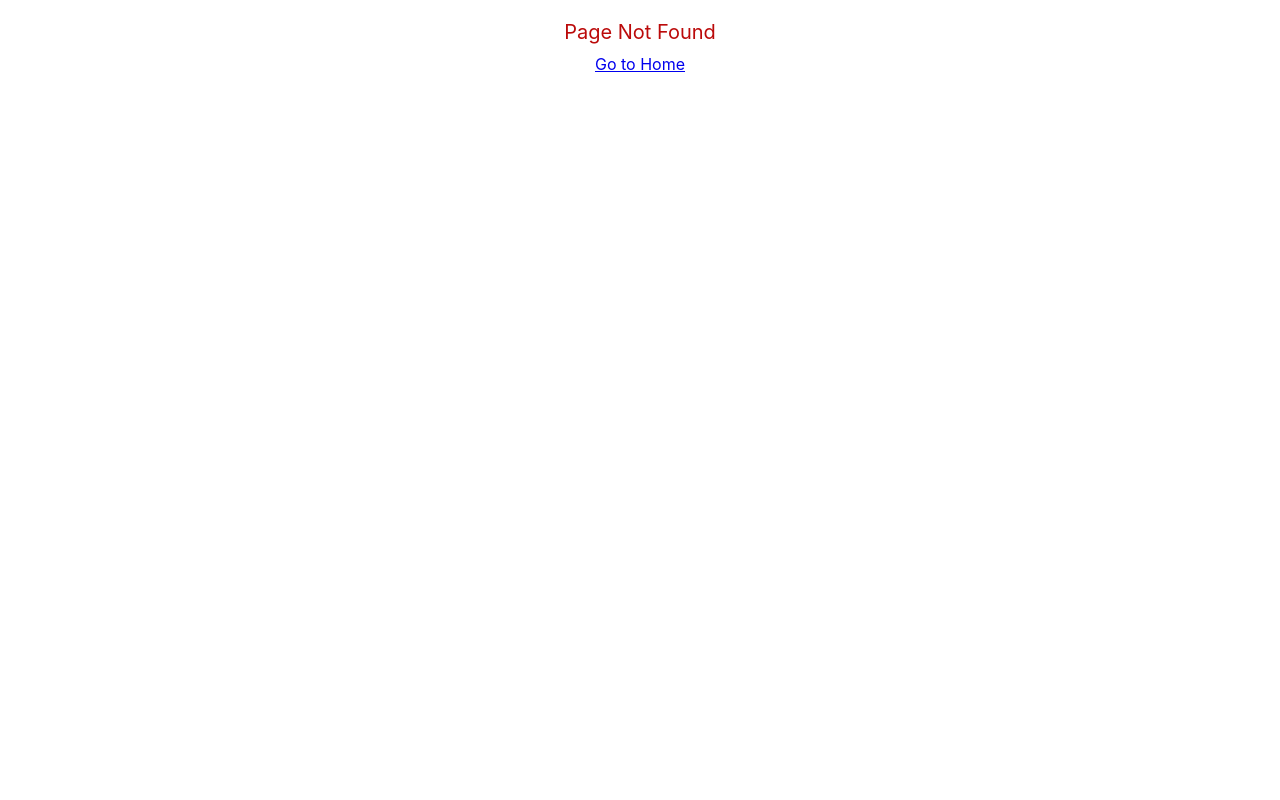
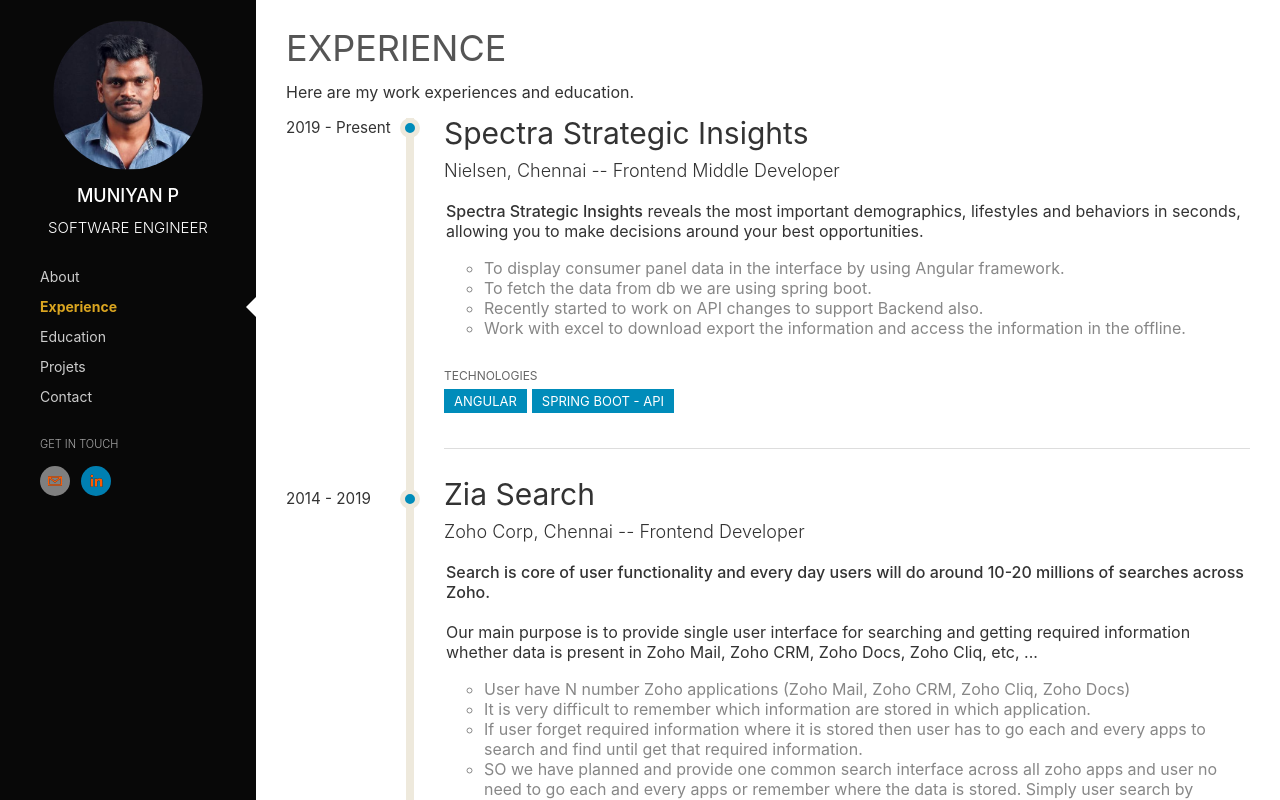
Before and after one commit to Muniyan/portfolio, a React (Create React App) app: page /portfolio/experience in a window 1280 px wide. Before the commit this address had no page. Built offline with nearby package versions, Linux system fonts and the light colour scheme.

Commit message:
initial commit

```diff
--- a/package.json
+++ b/package.json
@@ -2,7 +2,7 @@
   "name": "muniyan.github.io",
   "version": "0.1.0",
   "private": true,
-  "homepage": "https://muniyan.github.io/",
+  "homepage": "https://muniyan.github.io/portfolio/",
   "dependencies": {
     "@testing-library/jest-dom": "^4.2.4",
     "@testing-library/react": "^9.3.2",
--- a/src/App.js
+++ b/src/App.js
@@ -1,12 +1,13 @@
 import React, { Component } from 'react';
 import './App.css';
 import { Route, Switch, Redirect } from 'react-router-dom';
-import Portfolio from './component/portfolio';
 import About from './component/about';
 import Contact from './component/contact';
 import Sidebar from './component/sidebar';
 import NotFound from './component/notFound';
 import Projects from './component/projects';
+import Experience from './component/experience';
+import Education from './component/education';
 
 class App extends Component {
 
@@ -28,11 +29,12 @@
 
         <div className="r-p1">
           <Switch>
-            <Route exact path="/" component={About} />
-            <Route path="/portfolio" exact component={Portfolio} />
-            <Route path="/projects" component={Projects} />
-            <Route path="/contact" component={Contact} />
-            <Route path="*" component={NotFound} />
+            <Route exact path="/portfolio" component={About} />
+            <Route path="/portfolio/experience" exact component={Experience} />
+            <Route path="/portfolio/education" exact component={Education} />
+            <Route path="/portfolio/projects" component={Projects} />
+            <Route path="/portfolio/contact" component={Contact} />
+            <Route path="/portfolio/*" component={NotFound} />
           </Switch>
         </div>
       </div>
--- /dev/null
+++ b/src/component/education.js
@@ -0,0 +1,21 @@
+import React, { Component } from 'react';
+import eeducationData from '../data/education.json';
+
+class Education extends Component {
+
+    componentDidMount = () => {
+        window.document.title = eeducationData.title;
+    }
+
+    render() {
+        return (
+            <div className="portfolio-inner">
+                <div className="portfolio-parent">
+                    <div className="portfolio-title">{eeducationData.title}</div>
+                </div>
+            </div>
+        );
+    }
+}
+
+export default Education;
--- a/src/component/portfolio.js
+++ b/src/component/experience.js
@@ -1,10 +1,10 @@
 import React, { Component } from 'react';
-import portfolioData from '../data/portfolio.json';
+import experienceData from '../data/experience.json';
 
-class Portfolio extends Component {
+class Experience extends Component {
 
     componentDidMount = () => {
-        window.document.title = portfolioData.title;
+        window.document.title = experienceData.title;
     }
 
     render() {
@@ -15,11 +15,11 @@
         return (
             <div className="portfolio-inner">
                 <div className="portfolio-parent">
-                    <div className="portfolio-title">{portfolioData.title}</div>
-                    <p>{portfolioData.description}</p>
+                    <div className="portfolio-title">{experienceData.title}</div>
+                    <p>{experienceData.description}</p>
                     <div className="portfolio-timeline-section">
                         {
-                            portfolioData.items.map(function (d, idx) {
+                            experienceData.items.map(function (d, idx) {
                                 return (
                                     <ul className="portfolio-timeline">
                                         <li className="portfolio-work">
@@ -95,4 +95,4 @@
         //     })
         // }
 
-export default Portfolio;
+export default Experience;
--- a/src/component/notFound.js
+++ b/src/component/notFound.js
@@ -13,7 +13,7 @@
                 Page Not Found
                 <ul className="notFound-inner-ul">
                     <li className="notFound-inner-li">
-                        <Link to="/">Go to Home</Link>
+                        <Link to="/portfolio">Go to Home</Link>
                     </li>
                 </ul>
             </div>
--- a/src/component/sidebar.js
+++ b/src/component/sidebar.js
@@ -22,10 +22,11 @@
 
                 <nav className="sidebar-navigation">
                     <ul>
-                        <li><NavLink to="/" exact activeClassName="selectedNavLink">About</NavLink></li>
-                        <li><NavLink to="/portfolio" activeClassName="selectedNavLink">Portfolio</NavLink></li>
-                        <li><NavLink to="/projects" activeClassName="selectedNavLink">Projets</NavLink></li>
-                        <li><NavLink to="/contact" activeClassName="selectedNavLink">Contact</NavLink></li>
+                        <li><NavLink to="/portfolio" exact activeClassName="selectedNavLink">About</NavLink></li>
+                        <li><NavLink to="/portfolio/experience" activeClassName="selectedNavLink">Experience</NavLink></li>
+                        <li><NavLink to="/portfolio/education" activeClassName="selectedNavLink">Education</NavLink></li>
+                        <li><NavLink to="/portfolio/projects" activeClassName="selectedNavLink">Projets</NavLink></li>
+                        <li><NavLink to="/portfolio/contact" activeClassName="selectedNavLink">Contact</NavLink></li>
                     </ul>
                 </nav>
 
--- /dev/null
+++ b/src/data/education.json
@@ -0,0 +1,3 @@
+{
+    "title": "Education"
+}
--- a/src/data/portfolio.json
+++ b/src/data/experience.json
@@ -1,5 +1,5 @@
 {
-    "title": "Portfolio",
+    "title": "Experience",
     "description": "Here are my work experiences and education.",
     "items": [
         {
```
